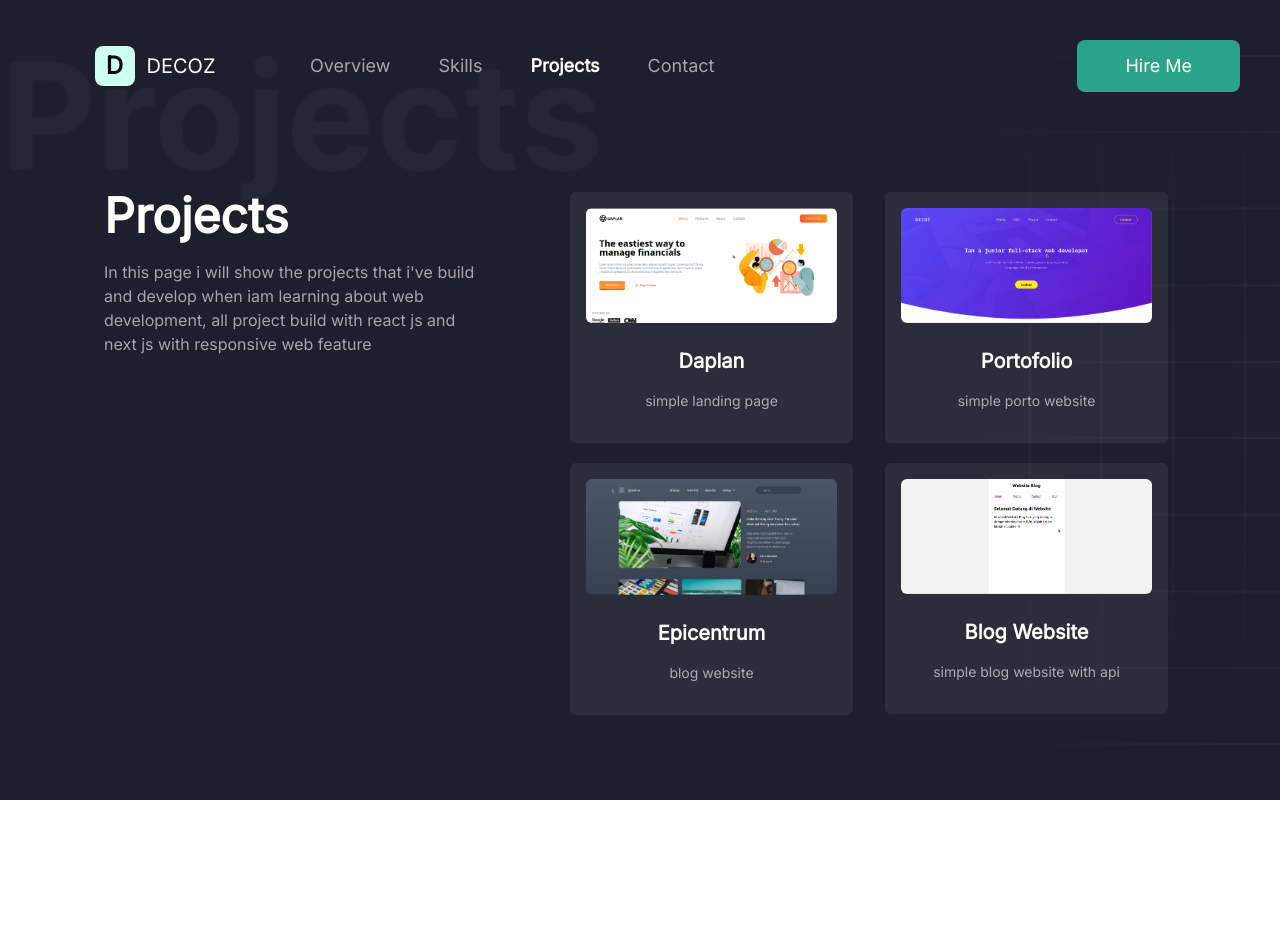
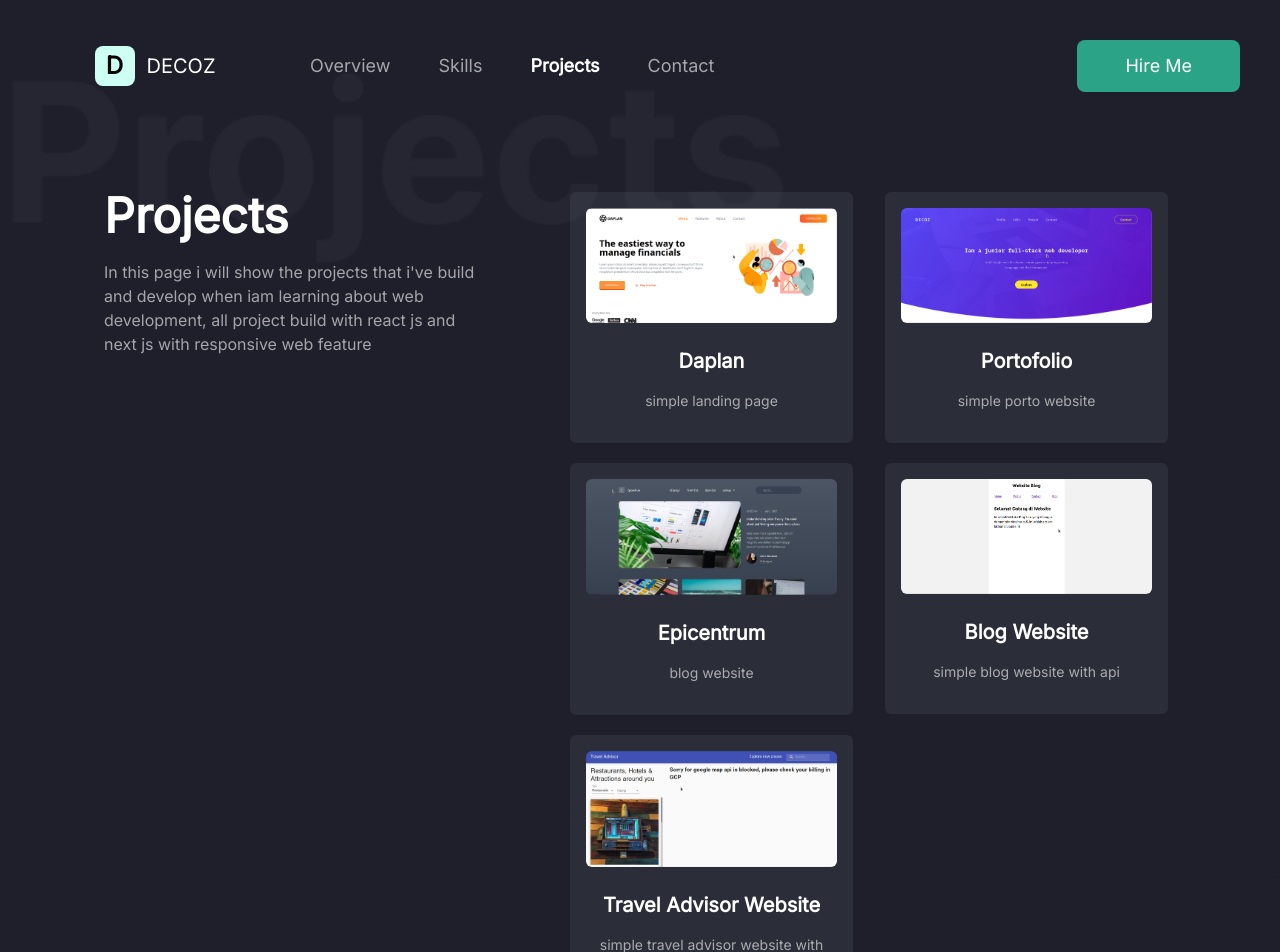
Before and after one commit to decozzfx/Portofolio-site-02, a Next.js app: page /projects in a window 1280 px wide. Shown: the top 952 px of the page. Before the commit the page ends 800 px from the top, so only its background shows below. Built offline with nearby package versions, Linux system fonts and the light colour scheme.

Commit message:
add new project: travel advisor site

```diff
--- a/components/Homepage.js
+++ b/components/Homepage.js
@@ -2,6 +2,7 @@ import Link from 'next/link'
 import React from 'react'
 import Desc from './Desc'
 import Title from './Title'
+
 
 const Homepage = () => {
     return (
--- a/components/Projects.js
+++ b/components/Projects.js
@@ -47,6 +47,14 @@ const Projects = () => {
             desc="simple blog website with api"
           />
         </div>
+        <div className="md:w-6/12 mt-5">
+          <ProjectCard
+            link="https://example-travel-advisor-app.netlify.app/"
+            img="/travel-advisor.png"
+            title="Travel Advisor Website"
+            desc="simple travel advisor website with rapid api"
+          />
+        </div>
       </div>
     </div>
   );
```
Also changed, not shown: public/travel-advisor.png (added).
